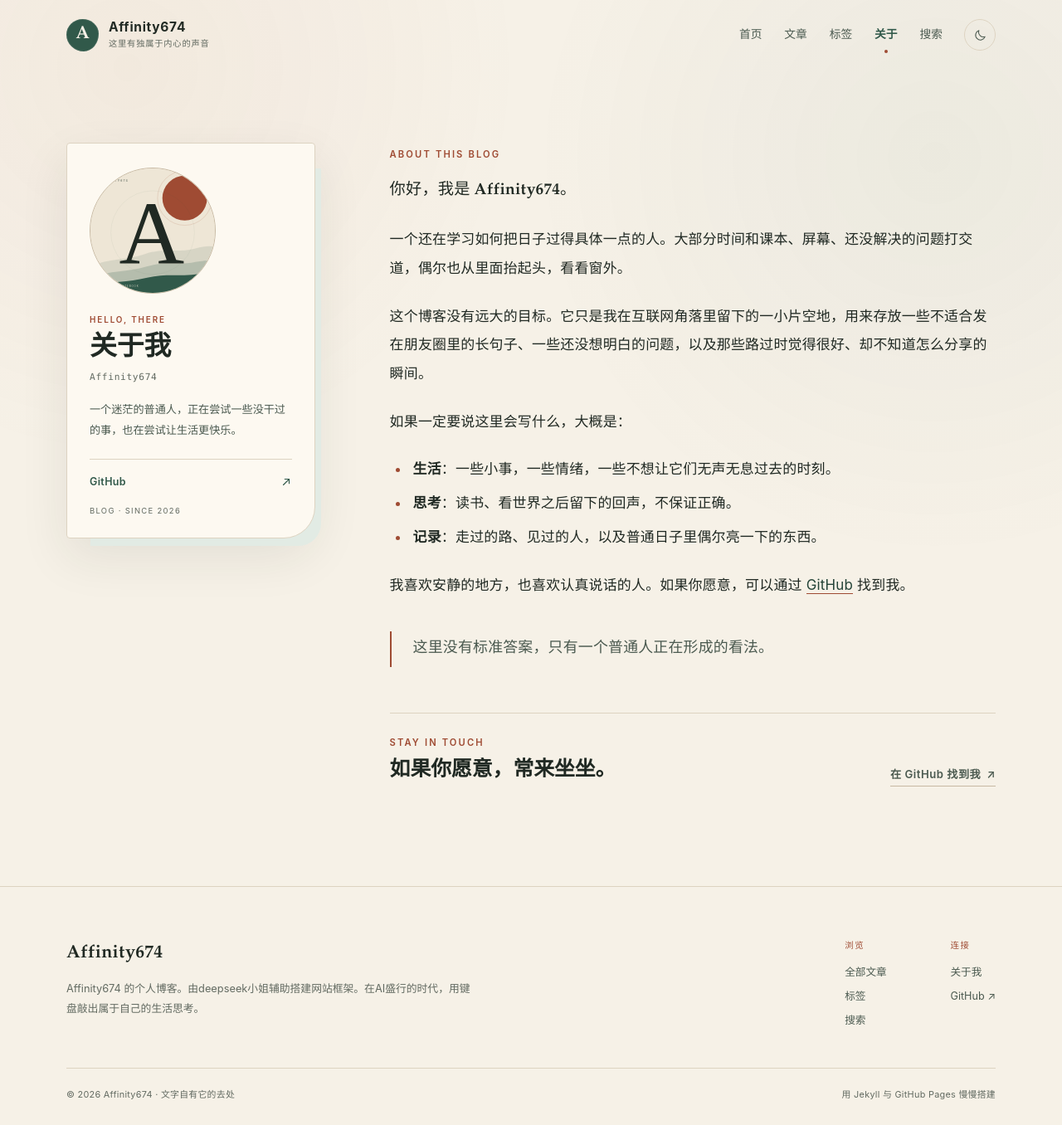
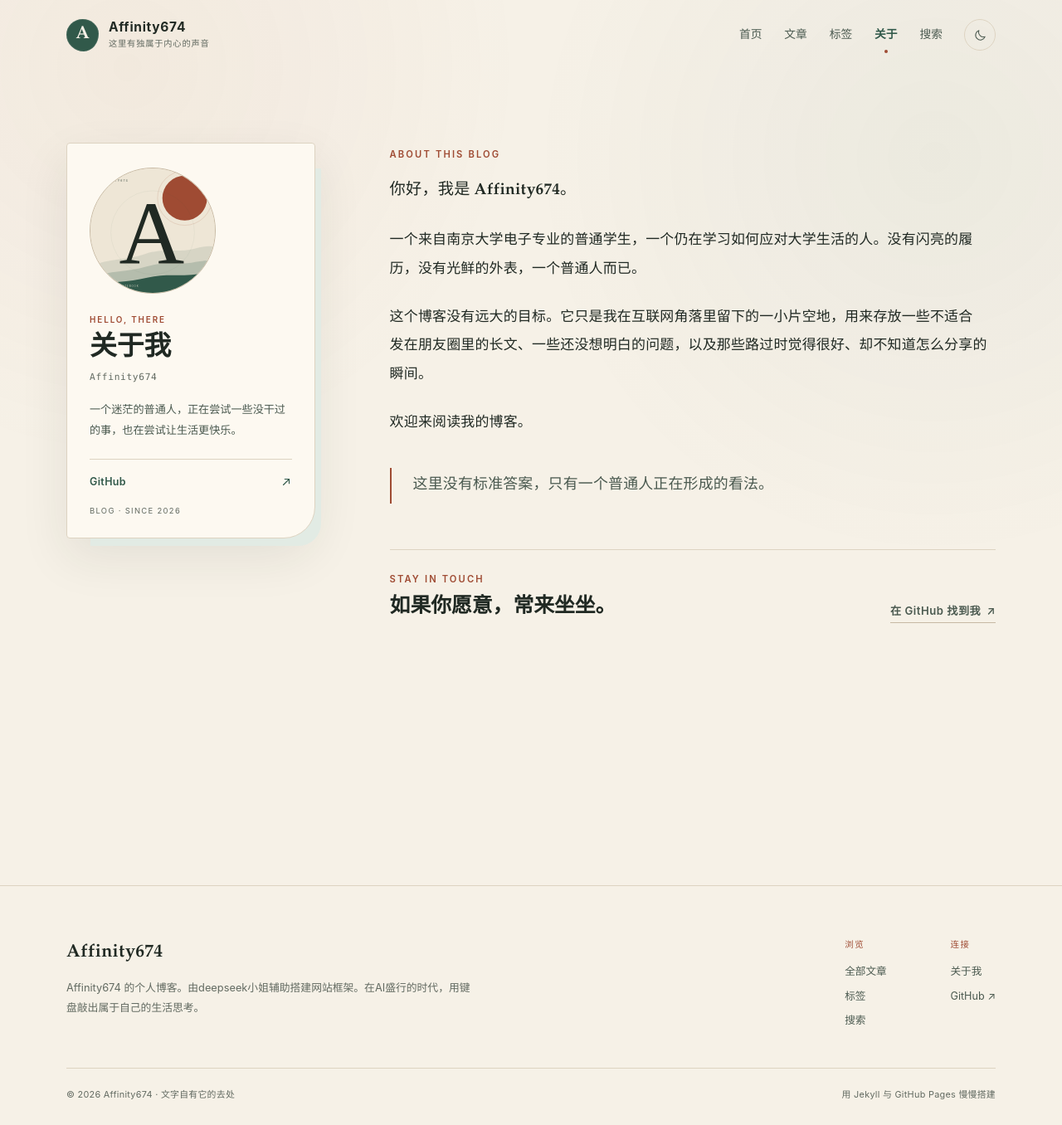
Before and after one commit to Affinity674/Affinity674.github.io, a Jekyll site: the page built from about.md, in a window 1280 px wide and 1356 px high. Shown: the whole window at 83% size. Built offline with Jekyll 4.4.1, drawn with Linux system fonts in a browser that asks for light colours.

Commit message:
about_edit1

```diff
--- a/about.md
+++ b/about.md
@@ -6,16 +6,10 @@ description: "一个普通人的自我介绍，以及这个博客为什么存在
 ---
 你好，我是 **Affinity674**。
 
-一个还在学习如何把日子过得具体一点的人。大部分时间和课本、屏幕、还没解决的问题打交道，偶尔也从里面抬起头，看看窗外。
+一个来自南京大学电子专业的普通学生，一个仍在学习如何应对大学生活的人。没有闪亮的履历，没有光鲜的外表，一个普通人而已。
 
-这个博客没有远大的目标。它只是我在互联网角落里留下的一小片空地，用来存放一些不适合发在朋友圈里的长句子、一些还没想明白的问题，以及那些路过时觉得很好、却不知道怎么分享的瞬间。
+这个博客没有远大的目标。它只是我在互联网角落里留下的一小片空地，用来存放一些不适合发在朋友圈里的长文、一些还没想明白的问题，以及那些路过时觉得很好、却不知道怎么分享的瞬间。
 
-如果一定要说这里会写什么，大概是：
-
-- **生活**：一些小事，一些情绪，一些不想让它们无声无息过去的时刻。
-- **思考**：读书、看世界之后留下的回声，不保证正确。
-- **记录**：走过的路、见过的人，以及普通日子里偶尔亮一下的东西。
-
-我喜欢安静的地方，也喜欢认真说话的人。如果你愿意，可以通过 [GitHub](https://github.com/Affinity674) 找到我。
+欢迎来阅读我的博客。
 
 > 这里没有标准答案，只有一个普通人正在形成的看法。
```
